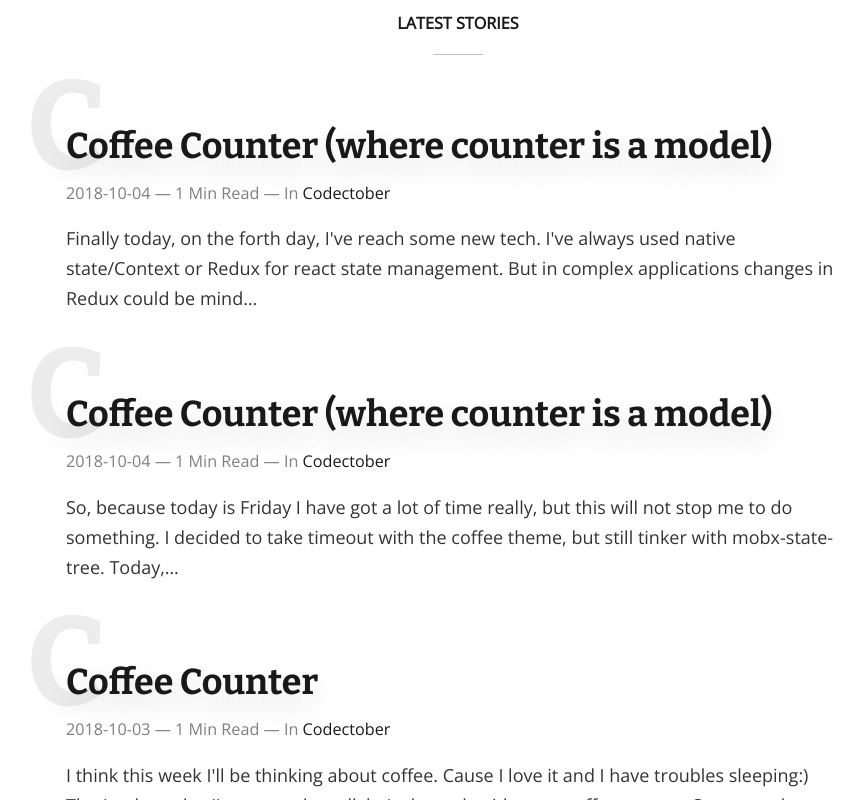
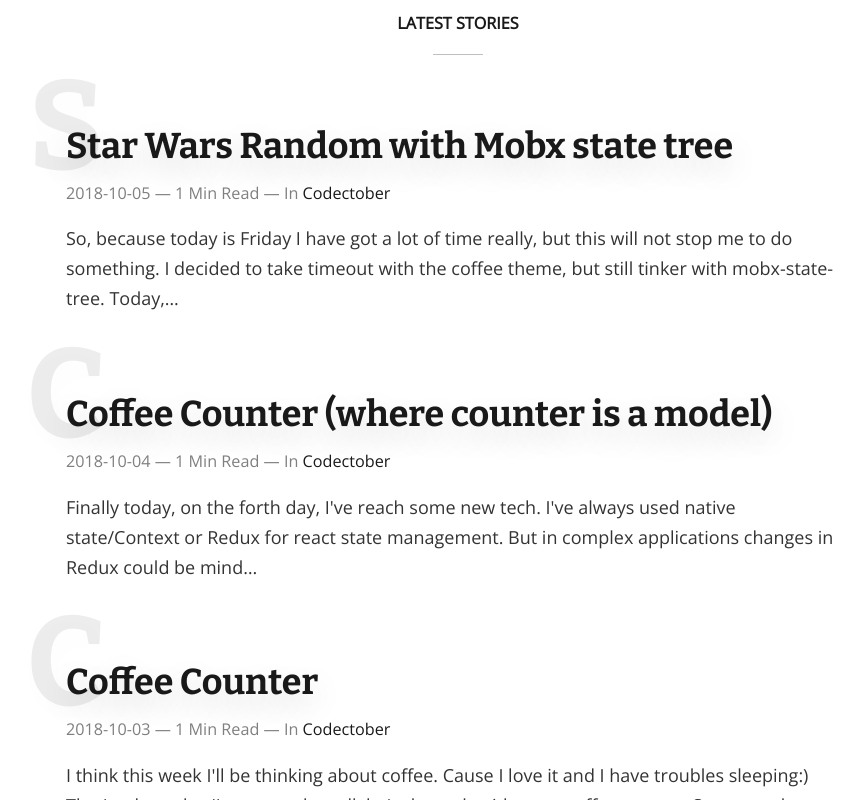
Before and after one commit to dmitrybirin/blog, a Gatsby site: page / in a window 1280 px wide. Shown: the part 676-1476 px from the top of the page, without its empty margins (182-1046 px from the left). Built offline with nearby package versions, Linux system fonts and the light colour scheme; Gatsby itself is replaced by a stand-in of ours; some packages are replaced by stand-ins of ours.

Commit message:
data and name changed!

```diff
--- a/blog/2018-10-05/index.md
+++ b/blog/2018-10-05/index.md
@@ -1,6 +1,6 @@
 ---
-date: "2018-10-04"
-title: "Coffee Counter (where counter is a model)"
+date: "2018-10-05"
+title: "Star Wars Random with Mobx state tree"
 category: "Codectober"
 ---
 
```
